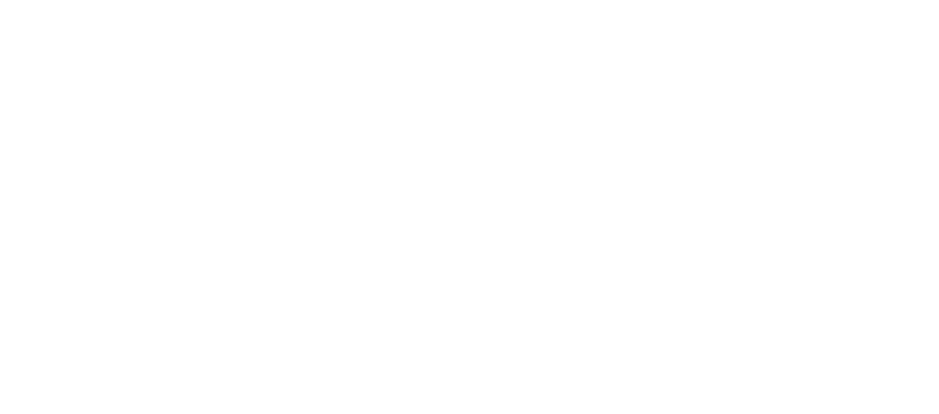
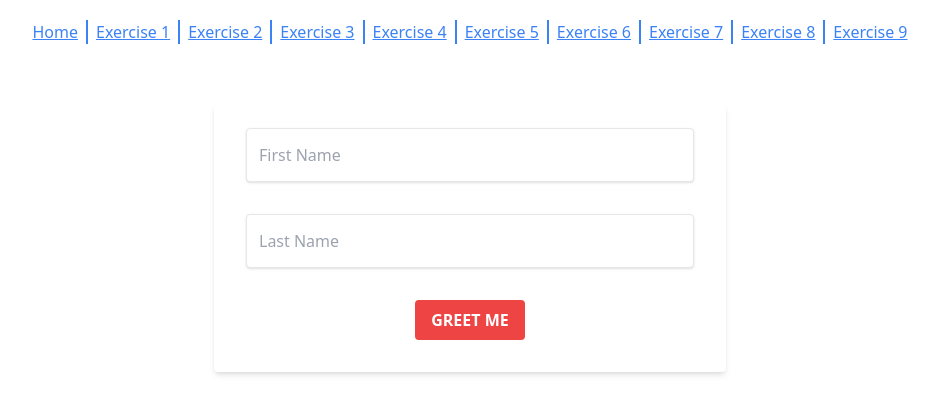
Before and after one commit to IbrahimBagalwa/the-gym-react-exercises, a React (Create React App) app: page / in a window 1280 px wide. Shown: the top 414 px of the page, without its empty margins (170-1109 px from the left). Built offline with nearby package versions, Linux system fonts and the light colour scheme.

Commit message:
feat: building the form

```diff
--- a/src/App.jsx
+++ b/src/App.jsx
@@ -1,5 +1,7 @@
+import BuildForm from "./exercises/exercise-7/form";
+
 function App() {
-  return <div className=""></div>;
+  return <BuildForm />;
 }
 
 export default App;
--- /dev/null
+++ b/src/exercises/exercise-7/form.jsx
@@ -0,0 +1,66 @@
+import React, { useState } from "react";
+
+const BuildForm = () => {
+  const [person, setPerson] = useState({ fsname: "", lsname: "" });
+
+  const handleChange = (e) => {
+    const name = e.target.name;
+    const value = e.target.value;
+    setPerson({ ...person, [name]: value });
+  };
+  const handleSubmit = (e) => {
+    if (person.fsname && person.lsname) {
+      alert(`Hello ${person.fsname}-${person.lsname}`);
+    } else {
+      alert("All fields are required");
+    }
+  };
+  return (
+    <div className="flex flex-col items-center">
+      <ul className="flex flex-row  text-blue-500 underline py-5">
+        <li className="border-r-2 px-2  border-blue-500">Home</li>
+        <li className="border-r-2 px-2 border-blue-500">Exercise 1</li>
+        <li className="border-r-2 px-2 border-blue-500">Exercise 2 </li>
+        <li className="border-r-2 px-2 border-blue-500">Exercise 3</li>
+        <li className="border-r-2 px-2 border-blue-500">Exercise 4</li>
+        <li className="border-r-2 px-2 border-blue-500">Exercise 5</li>
+        <li className="border-r-2 px-2 border-blue-500">Exercise 6</li>
+        <li className="border-r-2 px-2 border-blue-500">Exercise 7</li>
+        <li className="border-r-2 px-2 border-blue-500">Exercise 8</li>
+        <li className="px-2">Exercise 9</li>
+      </ul>
+      <div class="w-full max-w-xs lg:max-w-lg mt-10">
+        <form class="bg-white shadow-md rounded px-8 pt-6 pb-8 mb-4">
+          <input
+            class="shadow mb-8 appearance-none border rounded w-full py-4 px-3 text-gray-700 leading-tight focus:outline-none focus:shadow-outline"
+            name="fsname"
+            value={person.fsname}
+            onChange={handleChange}
+            type="text"
+            placeholder="First Name"
+          />
+
+          <input
+            class="shadow mb-8 appearance-none border rounded w-full py-4 px-3 text-gray-700 leading-tight focus:outline-none focus:shadow-outline"
+            type="text"
+            name="lsname"
+            value={person.lsname}
+            onChange={handleChange}
+            placeholder="Last Name"
+          />
+          <div class="flex items-center justify-center">
+            <button
+              class="bg-red-500 hover:bg-red-700 text-white font-bold py-2 px-4 rounded focus:outline-none focus:shadow-outline"
+              type="submit"
+              onClick={handleSubmit}
+            >
+              GREET ME
+            </button>
+          </div>
+        </form>
+      </div>
+    </div>
+  );
+};
+
+export default BuildForm;
```
